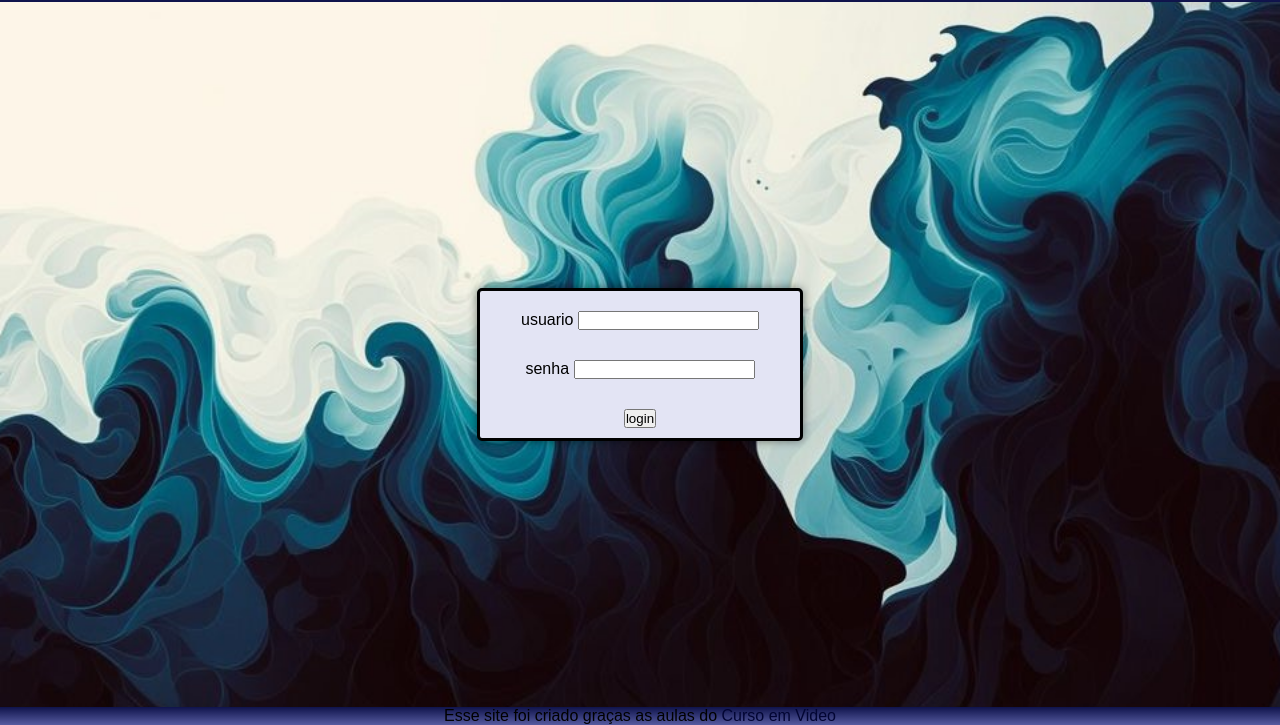
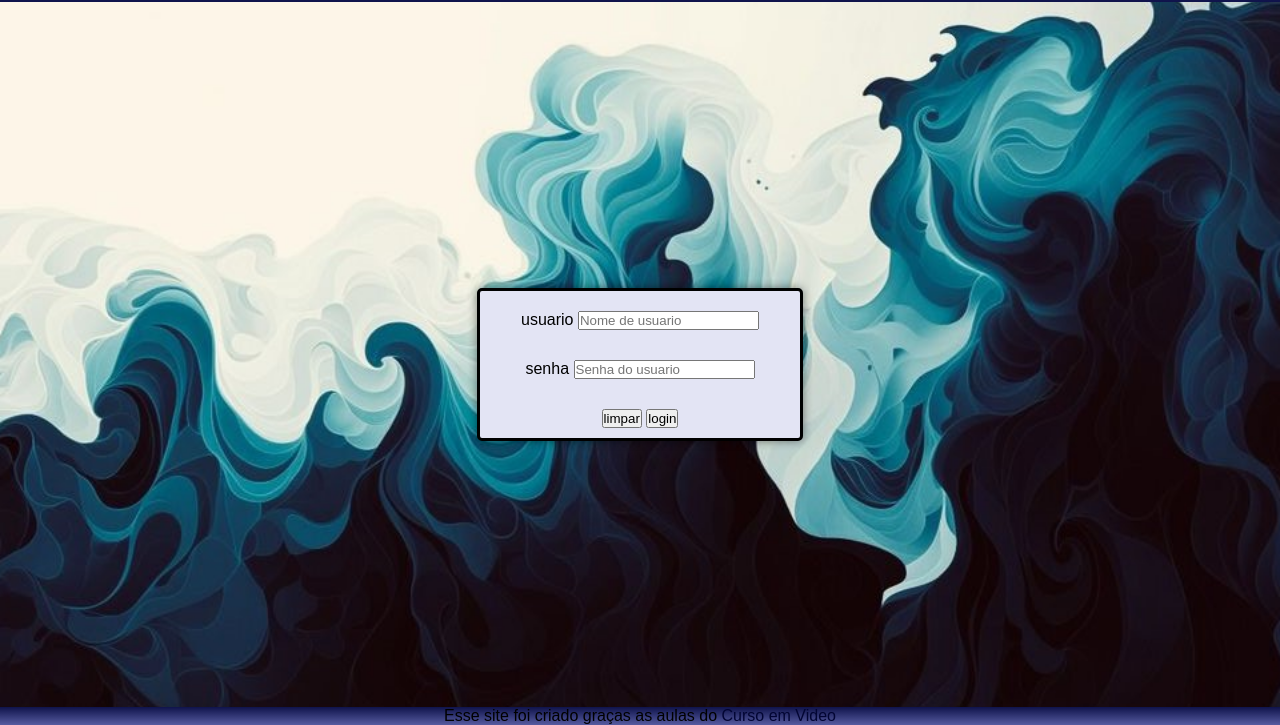
Before and after one commit to ImperfectStar/testes, a plain HTML site: page Paginas/usuario.html in a window 1280 px wide. Shown: the part 75-800 px from the top of the page. Drawn offline with Linux system fonts and the light colour scheme; a web font is replaced by a local one.

Commit message:
formularios

```diff
--- a/Paginas/usuario.html
+++ b/Paginas/usuario.html
@@ -15,16 +15,16 @@
     </header>
     <main>
         <div >
-            <form action="cadastro.php" autocomplete="off">
+            <form action="cadastro.php" method="post" >
                 <p>
                     <label for="usuario">usuario</label>
-                    <input type="text" name="usuario" id="usuario"></p>
+                    <input type="text" name="usuario" id="usuario" placeholder="Nome de usuario" autocomplete="username" required minlength="6"></p>
                 <p>
                     <label for="senha">senha</label>
-                    <input type="text" name="senha" id="senha">
+                    <input type="password" name="senha" id="senha" placeholder="Senha do usuario" autocomplete="current-password" required minlength="6">
                 </p>
+                <input type="reset" value="limpar">
                 <input type="submit" value="login">
-
             </form>
 
         </div>
```
